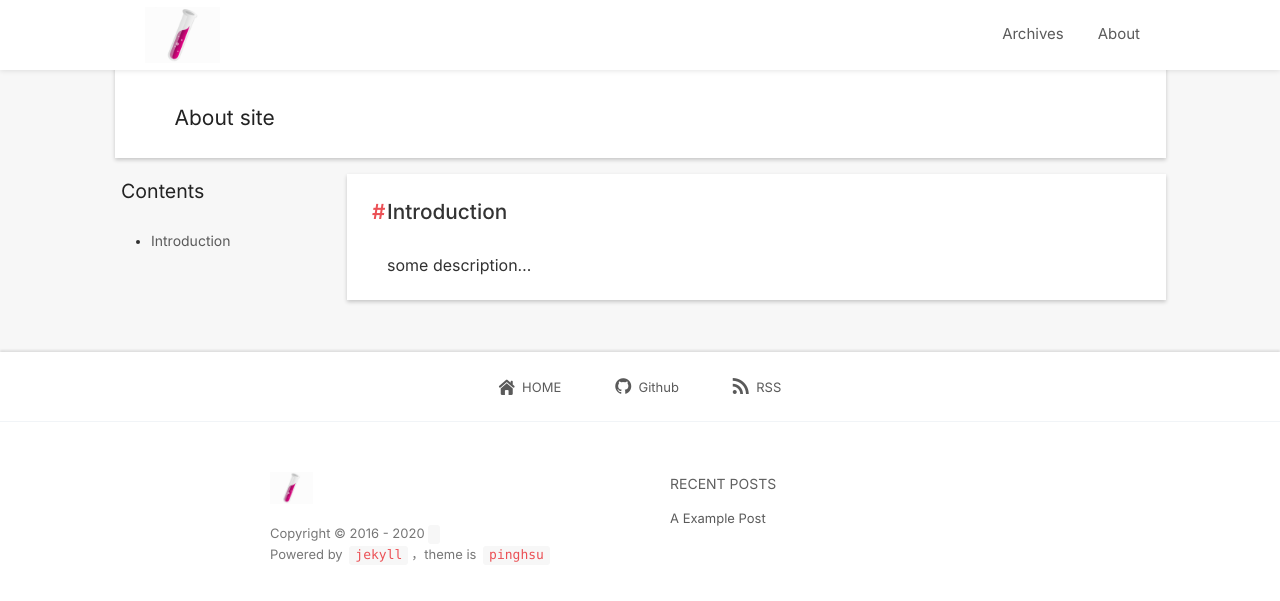
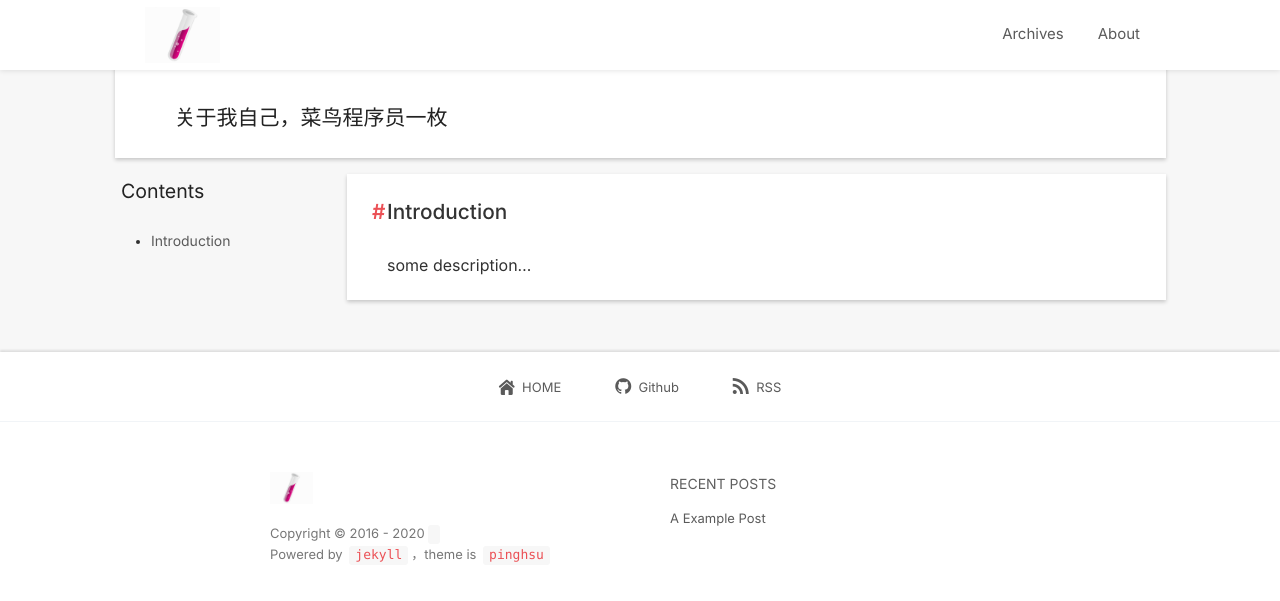
Before and after one commit to xiayedev/xiayedev.github.io, a Jekyll site: the page built from about.md, in a window 1280 px wide. Shown: the top 601 px of the page. Built offline with Jekyll 4.4.1, drawn with Linux system fonts in a browser that asks for light colours; nearby versions of some CDN libraries; comment, search, counter and statistics services are not loaded.

Commit message:
关于我自己

```diff
--- a/about.md
+++ b/about.md
@@ -1,6 +1,6 @@
 ---
 layout: post
-title: About site
+title: 关于我自己，菜鸟程序员一枚
 ---
 
 * content
```
